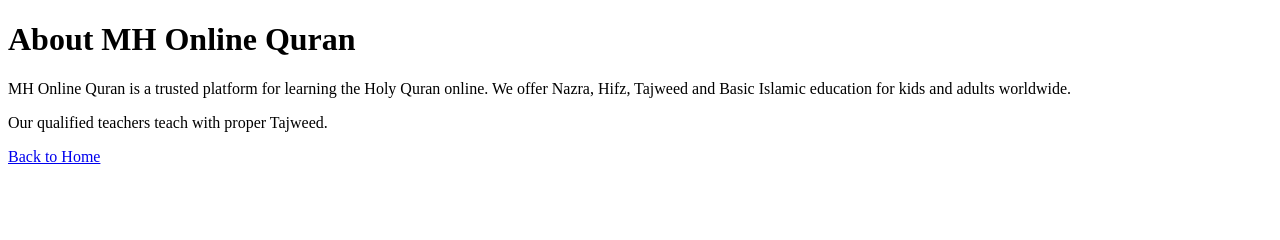
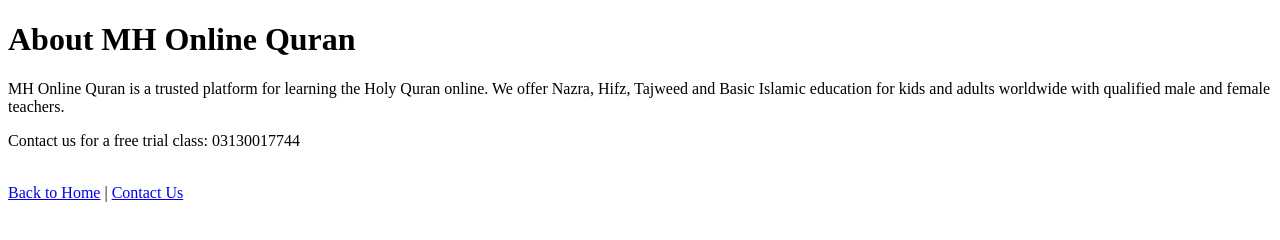
Before and after one commit to muhammadhamda7432-afk/ONLINE-QURAN, a plain HTML site: page about.html in a window 1280 px wide. Drawn offline with Linux system fonts and the light colour scheme.

Commit message:
Update about.html

```diff
--- a/about.html
+++ b/about.html
@@ -1,13 +1,15 @@
 <!DOCTYPE html>
-<html lang="ur">
+<html lang="en">
 <head>
 <meta charset="UTF-8">
+<meta name="viewport" content="width=device-width, initial-scale=1.0">
 <title>About Us - MH Online Quran</title>
 </head>
 <body>
 <h1>About MH Online Quran</h1>
-<p>MH Online Quran is a trusted platform for learning the Holy Quran online. We offer Nazra, Hifz, Tajweed and Basic Islamic education for kids and adults worldwide.</p>
-<p>Our qualified teachers teach with proper Tajweed.</p>
-<a href="/">Back to Home</a>
+<p>MH Online Quran is a trusted platform for learning the Holy Quran online. We offer Nazra, Hifz, Tajweed and Basic Islamic education for kids and adults worldwide with qualified male and female teachers.</p>
+<p>Contact us for a free trial class: 03130017744</p>
+<br>
+<a href="/">Back to Home</a> | <a href="/contact.html">Contact Us</a>
 </body>
 </html>
```
